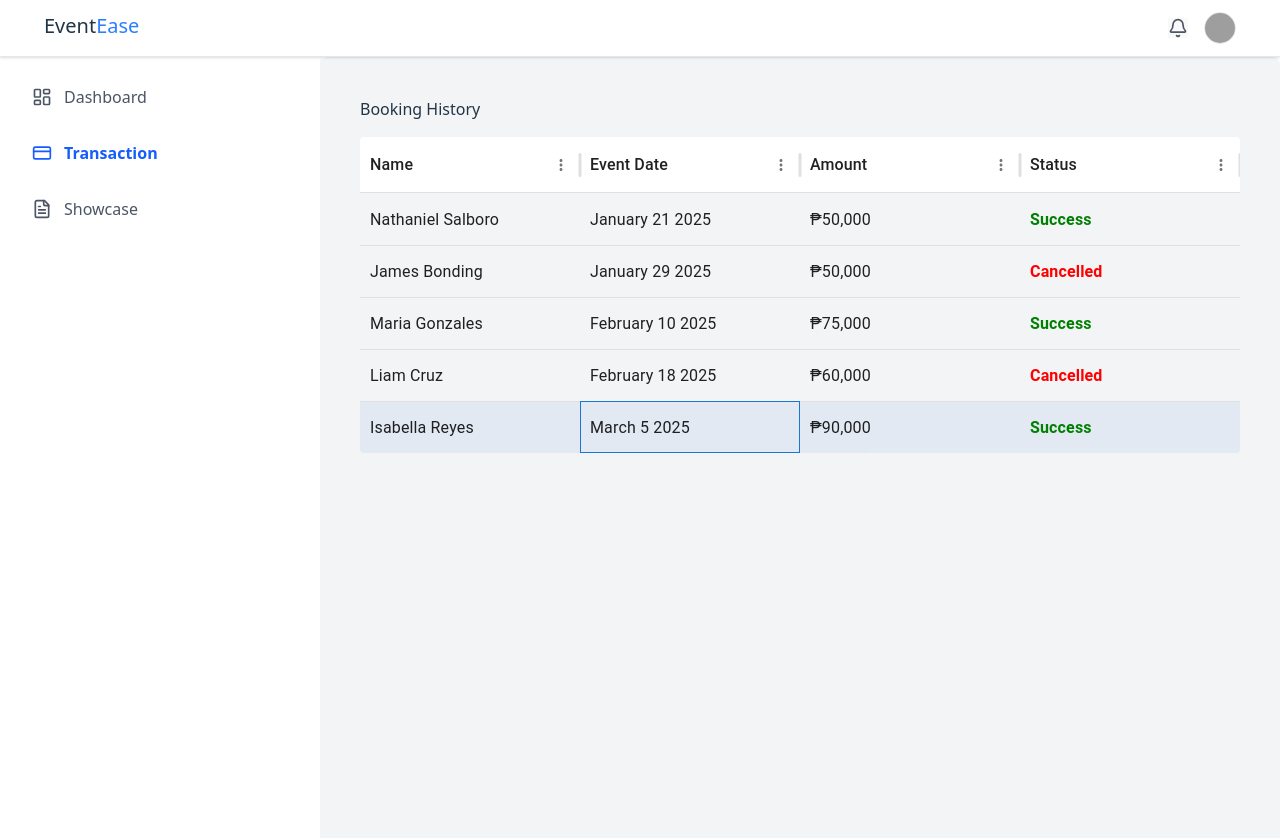
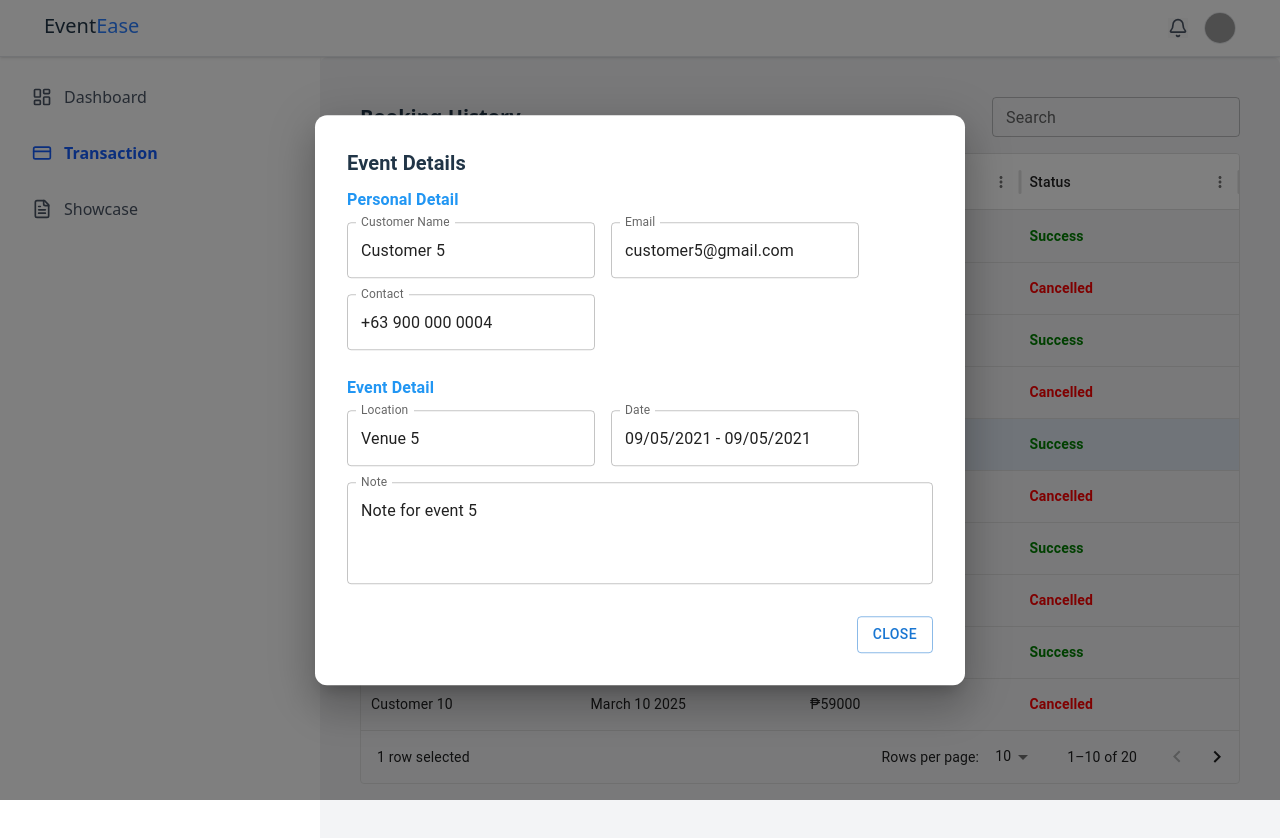
Before and after one commit to Espina28/PlanEase, a React (Vite) app in the folder frontend/my-app-planease/: page /subcontractor/transactions in a window 1280 px wide. Both pictures are taken after a click on the element "March 5 2025". Shown: the top 838 px of the page. Built offline with nearby package versions, Linux system fonts and the light colour scheme; grey boxes are pictures that could not be loaded.

Commit message:
Improve the Booking History and Changed the Add Showcase Modal

```diff
--- a/frontend/my-app-planease/src/Pages/subcontractor-pages/subcontractor-bookings.jsx
+++ b/frontend/my-app-planease/src/Pages/subcontractor-pages/subcontractor-bookings.jsx
@@ -1,172 +1,207 @@
-import {useMemo} from "react";
+import React, { useState } from "react";
 import Navbar from "../../Components/Navbar";
 import NavPanel from "../../Components/subcon-navpanel";
-import { useMovieData } from '@mui/x-data-grid-generator';
-import { Box, styled } from "@mui/material";
-import { DataGrid, GridToolbar } from "@mui/x-data-grid";
+import {
+  Box,
+  Modal,
+  Typography,
+  TextField,
+  Button,
+  Grid,
+  InputLabel,
+  MenuItem,
+  Select,
+  FormControl
+} from "@mui/material";
+import { DataGrid } from "@mui/x-data-grid";
+
+const style = {
+  position: 'absolute',
+  top: '50%',
+  left: '50%',
+  transform: 'translate(-50%, -50%)',
+  width: 600,
+  bgcolor: 'background.paper',
+  boxShadow: 24,
+  p: 4,
+  borderRadius: 2
+};
 
 export default function SubcontractorBookings() {
+  const [search, setSearch] = useState("");
+  const [selectedRow, setSelectedRow] = useState(null);
+  const [open, setOpen] = useState(false);
+  const handleOpen = (row) => {
+    setSelectedRow(row);
+    setOpen(true);
+  };
+  const handleClose = () => setOpen(false);
 
   const columns = [
-        { field: 'name', headerName: 'Name', minWidth: 50, flex: 1 },
-        { field: 'eventDate', headerName: 'Event Date', minWidth: 50, flex: 1 },
-        { field: 'amount', headerName: 'Amount', minWidth: 50, flex: 1 },
+    { field: 'name', headerName: 'Name', flex: 1 },
+    { field: 'eventDate', headerName: 'Event Date', flex: 1 },
+    { field: 'amount', headerName: 'Amount', flex: 1 },
     {
       field: 'status',
       headerName: 'Status',
-          minWidth: 50,
       flex: 1,
       renderCell: (params) => {
         const value = params.value;
-            let color = '';
-
-            if (value === 'Success') {
-              color = 'green';
-            } else if (value === 'Cancelled') {
-              color = 'red';
-            }
-
-            return (
-              <span style={{ color, fontWeight: 'bold' }}>
-                {value}
-              </span>
-            );
+        let color = value === 'Success' ? 'green' : value === 'Cancelled' ? 'red' : 'black';
+        return <span style={{ color, fontWeight: 'bold' }}>{value}</span>;
       }
     }
   ];
 
-    const data = [
-        {
-          "id": 1,
-          "name": "Nathaniel Salboro",
-          "eventDate": "January 21 2025",
-          "amount": "₱50,000",
-          "status": "Success"
-        },
-        {
-          "id": 2,
-          "name": "James Bonding",
-          "eventDate": "January 29 2025",
-          "amount": "₱50,000",
-          "status": "Cancelled"
-        },
-        {
-          "id": 3,
-          "name": "Maria Gonzales",
-          "eventDate": "February 10 2025",
-          "amount": "₱75,000",
-          "status": "Success"
-        },
-        {
-          "id": 4,
-          "name": "Liam Cruz",
-          "eventDate": "February 18 2025",
-          "amount": "₱60,000",
-          "status": "Cancelled"
-        },
-        {
-          "id": 5,
-          "name": "Isabella Reyes",
-          "eventDate": "March 5 2025",
-          "amount": "₱90,000",
-          "status": "Success"
-        }
-      ];
-
-      const StyledGridOverlay = styled('div')(({ theme }) => ({
-        display: 'flex',
-        flexDirection: 'column',
-        alignItems: 'center',
-        justifyContent: 'center',
-        height: '100%',
-        '& .no-rows-primary': {
-          fill: '#3D4751',
-          ...theme.applyStyles('light', {
-            fill: '#AEB8C2',
-          }),
-        },
-        '& .no-rows-secondary': {
-          fill: '#1D2126',
-          ...theme.applyStyles('light', {
-            fill: '#E8EAED',
-          }),
-        },
+  const row = Array.from({ length: 20 }, (_, index) => ({
+    id: index + 1,
+    name: `Customer ${index + 1}`,
+    eventDate: `March ${index + 1} 2025`,
+    amount: `₱${(50 + index) * 1000}`,
+    status: index % 2 === 0 ? "Success" : "Cancelled",
+    email: `customer${index + 1}@gmail.com`,
+    contact: `+63 900 000 ${String(index).padStart(4, "0")}`,
+    place: `Venue ${index + 1}`,
+    range: `09/${String(index + 1).padStart(2, "0")}/2021 - 09/${String(index + 1).padStart(2, "0")}/2021`,
+    note: `Note for event ${index + 1}`
   }));
 
-      // Custom No Rows Overlay
-      function CustomNoRowsOverlay() {
-        return (
-          <StyledGridOverlay>
-            <svg
-              xmlns="http://www.w3.org/2000/svg"
-              fill="none"
-              width={96}
-              viewBox="0 0 452 257"
-              aria-hidden
-              focusable="false"
-            >
-              <path
-                className="no-rows-primary"
-                d="M348 69c-46.392 0-84 37.608-84 84s37.608 84 84 84 84-37.608 84-84-37.608-84-84-84Zm-104 84c0-57.438 46.562-104 104-104s104 46.562 104 104-46.562 104-104 104-104-46.562-104-104Z"
-              />
-              <path
-                className="no-rows-primary"
-                d="M308.929 113.929c3.905-3.905 10.237-3.905 14.142 0l63.64 63.64c3.905 3.905 3.905 10.236 0 14.142-3.906 3.905-10.237 3.905-14.142 0l-63.64-63.64c-3.905-3.905-3.905-10.237 0-14.142Z"
-              />
-              <path
-                className="no-rows-primary"
-                d="M308.929 191.711c-3.905-3.906-3.905-10.237 0-14.142l63.64-63.64c3.905-3.905 10.236-3.905 14.142 0 3.905 3.905 3.905 10.237 0 14.142l-63.64 63.64c-3.905 3.905-10.237 3.905-14.142 0Z"
-              />
-              <path
-                className="no-rows-secondary"
-                d="M0 10C0 4.477 4.477 0 10 0h380c5.523 0 10 4.477 10 10s-4.477 10-10 10H10C4.477 20 0 15.523 0 10ZM0 59c0-5.523 4.477-10 10-10h231c5.523 0 10 4.477 10 10s-4.477 10-10 10H10C4.477 69 0 64.523 0 59ZM0 106c0-5.523 4.477-10 10-10h203c5.523 0 10 4.477 10 10s-4.477 10-10 10H10c-5.523 0-10-4.477-10-10ZM0 153c0-5.523 4.477-10 10-10h195.5c5.523 0 10 4.477 10 10s-4.477 10-10 10H10c-5.523 0-10-4.477-10-10ZM0 200c0-5.523 4.477-10 10-10h203c5.523 0 10 4.477 10 10s-4.477 10-10 10H10c-5.523 0-10-4.477-10-10ZM0 247c0-5.523 4.477-10 10-10h231c5.523 0 10 4.477 10 10s-4.477 10-10 10H10c-5.523 0-10-4.477-10-10Z"
-              />
-            </svg>
-            <Box sx={{ mt: 2 }}>No Transactions Found</Box>
-          </StyledGridOverlay>
-        );
-      }
+  const filteredRows = row.filter(r => r.name.toLowerCase().includes(search.toLowerCase()));
 
   return (
     <div className="h-screen grid grid-rows-[auto_1fr]">
-            {/* Navbar at the top */}
       <Navbar />
-            {/* Two sections below the navbar */}
       <div className="grid lg:grid-cols-[1fr_3fr]">
         <div className="shadow hidden lg:block p-5">
           <NavPanel />
         </div>
-                <div className=" flex flex-col direct rounded-lg gap-4 bg-gray-100 md:px-10 md:py-10">
-                   <div className="">
-                        <h1>Booking History</h1>
+        <div className="flex flex-col direct rounded-lg gap-4 bg-gray-100 md:px-10 md:py-10">
+          <div className="flex justify-between items-center">
+            <h1 className="text-xl font-semibold">Booking History</h1>
+            <TextField
+              label="Search"
+              size="small"
+              variant="outlined"
+              value={search}
+              onChange={(e) => setSearch(e.target.value)}
+            />
           </div>
-                   {/* Booking History Section */}
+
           <div className="overflow-x-auto">
             <div className="min-w-[700px]">
               <DataGrid
-                            rows={data || []}
                 columns={columns}
-                            pagination={false}
-                            hideFooter={true}
-                            autoHeight
-                            slotProps={{
-                                toolbar: {
-                                showQuickFilter: true,
+                rows={filteredRows}
+                pagination
+                pageSizeOptions={[5, 10, 25]}
+                initialState={{
+                  pagination: {
+                    paginationModel: { pageSize: 10, page: 0 },
                   },
                 }}
-                            sx={{
-                                border: 0,
-                                '& .MuiDataGrid-cell': { fontSize: '1rem' },
-                                '& .MuiDataGrid-columnHeaders': { fontSize: '1rem' },
-                                '& .MuiDataGrid-row:hover': {
-                                cursor: 'pointer',
-                                backgroundColor: 'rgba(0, 0, 0, 0.04)',
-                                },
-                            }}
+                onRowClick={(params) => handleOpen(params.row)}
               />
             </div>
           </div>
         </div>
       </div>
+
+      <Modal open={open} onClose={handleClose} aria-labelledby="modal-title">
+  <Box
+    sx={{
+      position: 'absolute',
+      top: '50%',
+      left: '50%',
+      transform: 'translate(-50%, -50%)',
+      width: 650,
+      bgcolor: 'background.paper',
+      boxShadow: 24,
+      borderRadius: 3,
+      p: 4,
+    }}
+  >
+    {selectedRow && (
+      <>
+        <Typography id="modal-title" variant="h6" fontWeight="bold" gutterBottom>
+          Event Details
+        </Typography>
+
+        {/* PERSONAL DETAIL */}
+        <Typography variant="subtitle1" sx={{ mb: 1, fontWeight: 600, color: '#2196f3' }}>
+          Personal Detail
+        </Typography>
+
+        <Grid container spacing={2}>
+          <Grid item xs={12}>
+            <TextField
+              fullWidth
+              label="Customer Name"
+              value={selectedRow.name}
+              InputProps={{ readOnly: true }}
+            />
+          </Grid>
+          <Grid item xs={6}>
+            <TextField
+              fullWidth
+              label="Email"
+              value={selectedRow.email}
+              InputProps={{ readOnly: true }}
+            />
+          </Grid>
+          <Grid item xs={6}>
+            <TextField
+              fullWidth
+              label="Contact"
+              value={selectedRow.contact}
+              InputProps={{ readOnly: true }}
+            />
+          </Grid>
+        </Grid>
+
+        {/* EVENT DETAIL */}
+        <Typography variant="subtitle1" sx={{ mt: 3, mb: 1, fontWeight: 600, color: '#2196f3' }}>
+          Event Detail
+        </Typography>
+
+        <Grid container spacing={2}>
+          <Grid item xs={6}>
+            <TextField
+              fullWidth
+              label="Location"
+              value={selectedRow.place}
+              InputProps={{ readOnly: true }}
+            />
+          </Grid>
+          <Grid item xs={6}>
+            <TextField
+              fullWidth
+              label="Date"
+              value={selectedRow.range}
+              InputProps={{ readOnly: true }}
+            />
+          </Grid>
+        </Grid>
+
+        <TextField
+          fullWidth
+          label="Note"
+          margin="normal"
+          multiline
+          rows={3}
+          value={selectedRow.note}
+          InputProps={{ readOnly: true }}
+        />
+
+        <Box mt={3} textAlign="right">
+          <Button onClick={handleClose} variant="outlined" color="primary">
+            Close
+          </Button>
+        </Box>
+      </>
+    )}
+  </Box>
+</Modal>
+
     </div>
-    );}
+  );
+}
--- a/frontend/my-app-planease/src/Pages/subcontractor-pages/subcontractor-dashboard.jsx
+++ b/frontend/my-app-planease/src/Pages/subcontractor-pages/subcontractor-dashboard.jsx
@@ -286,22 +286,52 @@ const SubcontractorDashboard = () => {
 
       {/* Upload Modal */}
       <Modal open={open} onClose={handleClose}>
-        <Box sx={{ ...style, position: 'relative' }}>
-          <IconButton onClick={handleClose} sx={{ position: 'absolute', top: 8, right: 8 }}>
+  <Box
+    sx={{
+      position: 'absolute',
+      top: '50%',
+      left: '50%',
+      transform: 'translate(-50%, -50%)',
+      width: 600,
+      bgcolor: '#fff',
+      borderRadius: '12px',
+      boxShadow: 24,
+      p: 4,
+    }}
+  >
+    {/* Header */}
+    <Box display="flex" justifyContent="space-between" alignItems="center" mb={3}>
+      <Typography variant="h6" fontWeight={600}>Add Showcase</Typography>
+      <IconButton onClick={handleClose}>
         <CloseIcon />
       </IconButton>
+    </Box>
+
+    {/* Form Fields */}
     <Stack spacing={2}>
-            <Typography variant="h6" fontWeight={600}>Create post</Typography>
-            <Divider />
-            <TextField label="Title" fullWidth value={title} onChange={(e) => setTitle(e.target.value)} />
+      <Box>
+        <Typography fontWeight={600} fontSize="0.875rem" color="#4A4A4A" mb={0.5}>Header</Typography>
         <TextField
-              label="Description"
+          fullWidth
+          placeholder="About Us"
+          value={title}
+          onChange={(e) => setTitle(e.target.value)}
+        />
+      </Box>
+
+      <Box>
+        <Typography fontWeight={600} fontSize="0.875rem" color="#4A4A4A" mb={0.5}>Body</Typography>
+        <TextField
+          placeholder="Hi..."
+          fullWidth
           multiline
-              rows={4}
-              fullWidth
+          rows={3}
           value={description}
           onChange={(e) => setDescription(e.target.value)}
         />
+      </Box>
+
+      {/* Upload Section */}
       <Box
         ref={dropRef}
         onClick={() => document.getElementById('upload-image-button').click()}
@@ -310,15 +340,19 @@ const SubcontractorDashboard = () => {
           borderRadius: '12px',
           padding: '32px',
           textAlign: 'center',
-                color: '#666',
+          backgroundColor: '#fafafa',
           cursor: 'pointer',
-                backgroundColor: theme.palette.grey[50],
-                '&:hover': { backgroundColor: theme.palette.grey[100] },
+          '&:hover': {
+            backgroundColor: '#f0f0f0',
+          },
         }}
       >
-              <CloudUploadIcon fontSize="large" sx={{ color: '#90a4ae' }} />
-              <Typography variant="body1" mt={1}>
-                Drop file(s) here or <span style={{ color: '#1976d2', textDecoration: 'underline' }}>browse to upload</span>
+        <CloudUploadIcon sx={{ color: '#90a4ae', fontSize: 40 }} />
+        <Typography mt={1} fontSize="0.9rem">
+          <span style={{ color: '#1976d2', cursor: 'pointer', textDecoration: 'underline' }}>
+            Click here
+          </span>{' '}
+          to upload or drop media here
         </Typography>
         <input
           accept="image/*"
@@ -329,22 +363,20 @@ const SubcontractorDashboard = () => {
           id="upload-image-button"
         />
       </Box>
+
+      {/* Preview Section */}
       {selectedImage.length > 0 && (
-              <Box>
         <ImageList cols={3} gap={8}>
           {selectedImage.slice(0, 3).map((item, index) => (
             <ImageListItem key={index} sx={{ position: 'relative' }}>
               <img
                 src={item.image}
                 alt={item.title}
-                        loading="lazy"
                 style={{
-                          maxWidth: '100%',
-                          maxHeight: '160px',
-                          objectFit: 'contain',
                   borderRadius: '12px',
-                          display: 'block',
-                          margin: '0 auto',
+                  width: '100%',
+                  height: 'auto',
+                  objectFit: 'cover',
                 }}
               />
               <IconButton
@@ -352,10 +384,10 @@ const SubcontractorDashboard = () => {
                 onClick={() => handleRemoveImage(index)}
                 sx={{
                   position: 'absolute',
-                          top: 8,
-                          right: 8,
-                          backgroundColor: 'rgba(255,255,255,0.8)',
-                          zIndex: 10,
+                  top: 4,
+                  right: 4,
+                  backgroundColor: '#fff',
+                  boxShadow: 1,
                 }}
               >
                 <CloseIcon fontSize="small" />
@@ -379,21 +411,25 @@ const SubcontractorDashboard = () => {
             </ImageListItem>
           )}
         </ImageList>
-              </Box>
       )}
-            <Box display="flex" justifyContent="space-between" alignItems="center" mt={2}>
-              <Button variant="text" onClick={() => setEditMediaOpen(true)}>
+
+      {/* Actions */}
+      <Box mt={2} display="flex" justifyContent="flex-end" gap={2}>
+        <Button variant="outlined" onClick={() => setEditMediaOpen(true)}>
           Edit All
         </Button>
         <Button
+          variant="contained"
+          onClick={handleSubmit}
           disabled={!title || !description || selectedImage.length === 0}
-              variant="contained" onClick={handleSubmit}>
-                Submit
+        >
+          Add
         </Button>
       </Box>
     </Stack>
   </Box>
 </Modal>
+
 
       {/* Fullscreen Edit Modal */}
       <Modal open={editMediaOpen} onClose={() => setEditMediaOpen(false)}>
```
Lines whose indentation alone changed are shown as unchanged.
